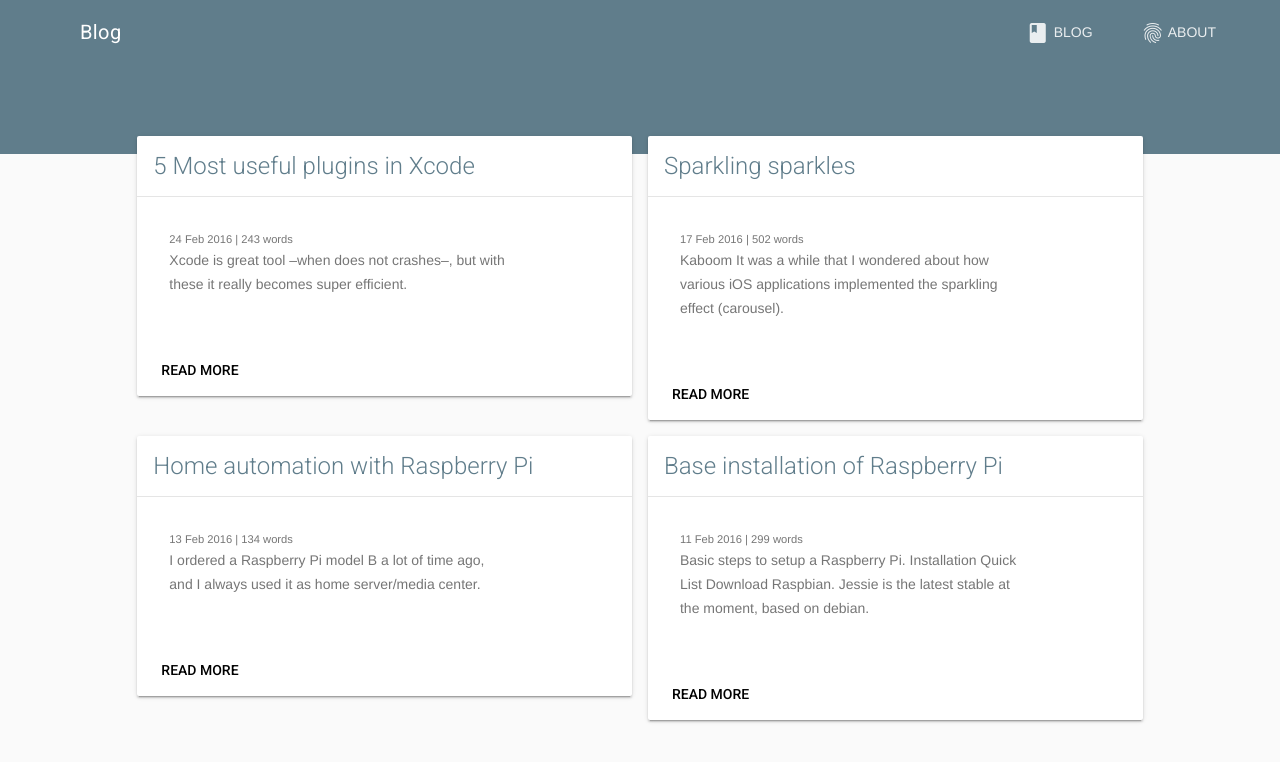
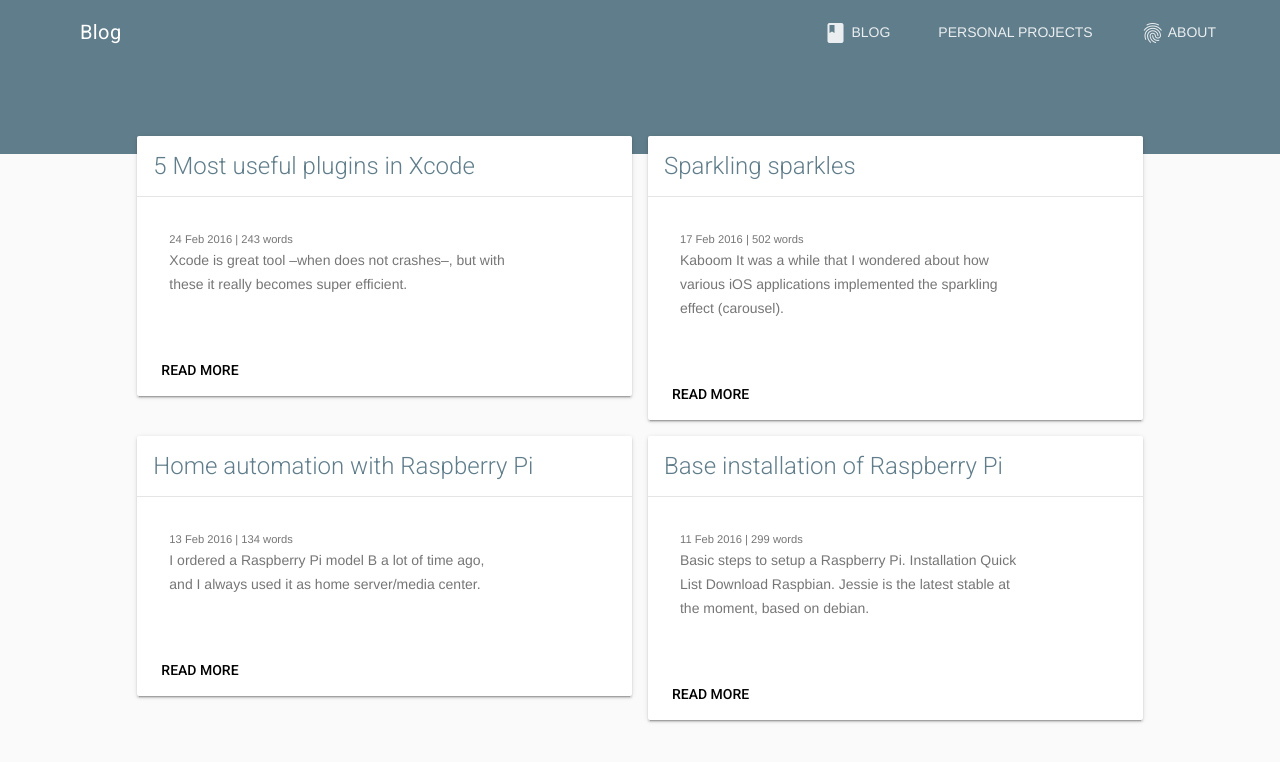
Before and after one commit to mcomisso/mcomisso.github.io, a Jekyll site: the page built from index.html, in a window 1280 px wide. Shown: the top 762 px of the page. Built offline with Jekyll 4.4.1, drawn with Linux system fonts in a browser that asks for light colours; nearby versions of some CDN libraries; the list of posts is cut into pages by our own code.

Commit message:
Projects menu

```diff
--- a/_includes/menu.html
+++ b/_includes/menu.html
@@ -1,4 +1,4 @@
-<!-- <a class="mdl-navigation__link" href="/projects">Hobby Projects</a> -->
 <!-- <a class="mdl-navigation__link" href="/cv">Personal CV</a> -->
 <a class="mdl-navigation__link mdl-typography--text-uppercase" href="/"><i class="material-icons">book</i> Blog</a>
+<a class="mdl-navigation__link mdl-typography--text-uppercase" href="/projects">Personal Projects</a>
 <a class="mdl-navigation__link mdl-typography--text-uppercase" href="/about"><i class="material-icons">fingerprint</i> About</a>
```
